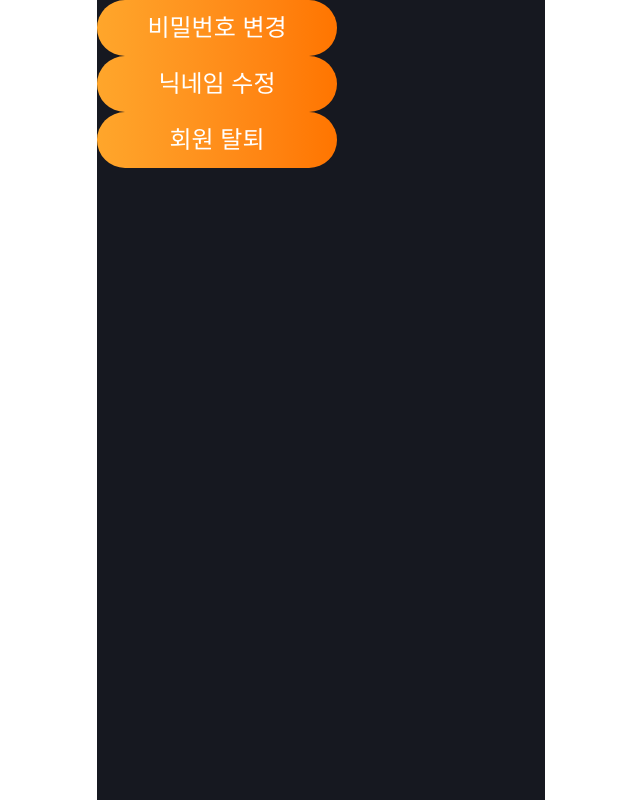
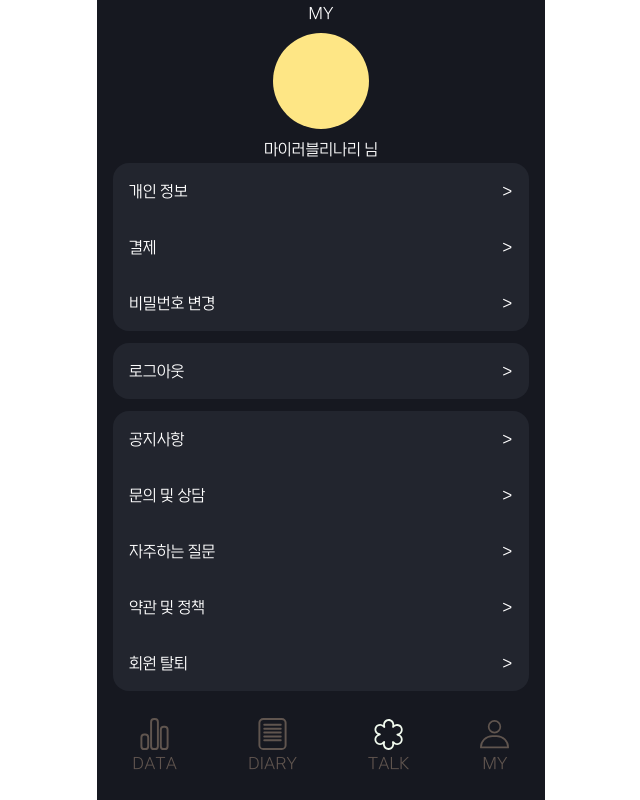
Before and after one commit to Nari-Natural-AI-for-Reflecting-Insight/Nari-Web, a React (Vite) app: page /my in a window 1280 px wide. Shown: the whole page, without its empty margins (319-959 px from the left). Built offline with nearby package versions, Linux system fonts and the light colour scheme; no server answers; a web font is replaced by a local one.

Commit message:
feat : my페이지 구현

```diff
--- /dev/null
+++ b/src/features/my/components/DeleteAccountModal.tsx
@@ -0,0 +1,61 @@
+import { Dispatch, SetStateAction } from 'react';
+import * as RadixDialog from '@radix-ui/react-dialog';
+import useDeleteAccountMutation from '@/features/my/hooks/useDeleteAccountMutation';
+
+type DeleteAccountModalProps = {
+  open: boolean;
+  onOpenChange: Dispatch<SetStateAction<boolean>>;
+};
+
+const DeleteAccountModal = ({
+  open,
+  onOpenChange,
+}: DeleteAccountModalProps) => {
+  const { mutate: deleteAccountMutate } = useDeleteAccountMutation();
+
+  return (
+    <RadixDialog.Root modal open={open} onOpenChange={onOpenChange}>
+      <RadixDialog.Portal>
+        <RadixDialog.Content className="max-w-md bg-[#161820] fixed left-1/2 top-0 -translate-x-1/2 h-full w-full">
+          <header className="flex text-white font-kbo text-2xl items-center h-15 justify-center">
+            <h1 className="">회원 탈퇴</h1>
+          </header>
+          <div className="text-white flex flex-col items-center h-full ">
+            <div className="grow-1 flex flex-col justify-end gap-5">
+              <img
+                className="w-[250px] h-[250px]"
+                src="public/images/nari-sad.svg"
+                alt="talk"
+              />
+              <p className="font-kbo text-2xl">탈퇴하기 전에 확인하세요!</p>
+              <p className="font-kbo text-center text-sm">
+                탈퇴를 하게되면 기존 기록이 다 사라져요.
+                <br /> 정말로 탈퇴 하시겠습니까?
+              </p>
+            </div>
+
+            <div className="flex flex-col grow-2 justify-center gap-12">
+              <button
+                className="text-2xl cursor-pointer"
+                onClick={() => onOpenChange(false)}
+              >
+                유지하기
+              </button>
+              <button
+                className="underline text-xs cursor-pointer"
+                onClick={() => {
+                  deleteAccountMutate();
+                }}
+              >
+                회원 탈퇴하기
+              </button>
+            </div>
+          </div>
+        </RadixDialog.Content>
+        <RadixDialog.Close />
+      </RadixDialog.Portal>
+    </RadixDialog.Root>
+  );
+};
+
+export default DeleteAccountModal;
--- a/src/features/my/components/NicknameChangeModal.tsx
+++ b/src/features/my/components/NicknameChangeModal.tsx
@@ -29,7 +29,7 @@ const NicknameChangeModal = ({
   return (
     <RadixDialog.Root modal open={open} onOpenChange={onOpenChange}>
       <RadixDialog.Portal>
-        <RadixDialog.Content className="fixed inset-0  bg-white">
+        <RadixDialog.Content className="">
           <RadixDialog.Title>닉네임 변경</RadixDialog.Title>
           <form
             onSubmit={handleSubmit(onSubmit)}
--- a/src/features/my/components/PasswordChangeModal.tsx
+++ b/src/features/my/components/PasswordChangeModal.tsx
@@ -34,18 +34,30 @@ const PasswordChangeModal = ({
   return (
     <RadixDialog.Root modal open={open} onOpenChange={onOpenChange}>
       <RadixDialog.Portal>
-        <RadixDialog.Content className="fixed inset-0  bg-white">
-          <RadixDialog.Title>비밀번호 변경</RadixDialog.Title>
+        <RadixDialog.Content className="max-w-md bg-[#161820] fixed left-1/2 top-0 -translate-x-1/2 h-full w-full">
+          <header className="flex text-white font-kbo text-2xl items-center h-15 px-5">
+            <span
+              className="grow-2 cursor-pointer"
+              onClick={() => onOpenChange(false)}
+            >
+              &lt;
+            </span>
+            <h1 className="grow-2">개인 정보</h1>
+          </header>
           <form
             onSubmit={handleSubmit(onSubmit)}
-            className="flex flex-col items-start"
+            className="flex flex-col h-full justify-around items-center px-5"
           >
+            <div className="flex flex-col bg-[#22252E] rounded-3xl w-full h-60 justify-center items-center gap-4">
               <Form.Field
                 control={control}
                 name="oldPassword"
                 render={({ field, formState }) => {
                   return (
-                  <>
+                    <div className="w-full flex flex-col items-center">
+                      <Form.Label className="text-white text-left w-full pl-9">
+                        기존 비밀번호
+                      </Form.Label>
                       <Form.Control
                         field={field}
                         placeholder="기존 비밀번호를 입력해주세요"
@@ -54,7 +66,7 @@ const PasswordChangeModal = ({
                       <Form.ErrorMessage
                         errorMessage={formState.errors.oldPassword?.message}
                       />
-                  </>
+                    </div>
                   );
                 }}
               />
@@ -63,7 +75,10 @@ const PasswordChangeModal = ({
                 name="newPassword"
                 render={({ field, formState }) => {
                   return (
-                  <>
+                    <div className="w-full flex flex-col items-center">
+                      <Form.Label className="text-white text-left w-full pl-9">
+                        신규 비밀번호
+                      </Form.Label>
                       <Form.Control
                         field={field}
                         placeholder="새로운 비밀번호를 입력해주세요"
@@ -72,11 +87,18 @@ const PasswordChangeModal = ({
                       <Form.ErrorMessage
                         errorMessage={formState.errors.newPassword?.message}
                       />
-                  </>
+                    </div>
                   );
                 }}
               />
-            <input type="submit" />
+            </div>
+
+            <button
+              type="submit"
+              className="text-white rounded-4xl bg-amber-500 w-64 text-2xl cursor-pointer h-14"
+            >
+              수정 완료
+            </button>
           </form>
         </RadixDialog.Content>
         <RadixDialog.Close />
--- a/src/pages/My.tsx
+++ b/src/pages/My.tsx
@@ -1,38 +1,80 @@
 import { useState } from 'react';
-import NicknameChangeModal from '@/features/my/components/NicknameChangeModal';
+import DeleteAccountModal from '@/features/my/components/DeleteAccountModal';
 import PasswordChangeModal from '@/features/my/components/PasswordChangeModal';
-import useDeleteAccountMutation from '@/features/my/hooks/useDeleteAccountMutation';
-import Button from '@/shared/components/Button';
-import Dialog from '@/shared/components/Dialog';
+import BottomNavigation from '@/shared/components/BottomNavigation';
+import { MenuListGroup } from '@/shared/components/MenuListGroup';
 
 const My = () => {
-  const [isDeleteOpen, setIsDeleteOpen] = useState(false);
-  const [isChangeNicknameOpen, setIsChangeNicknameOpen] = useState(false);
   const [isChangePasswordOpen, setIsChangePasswordOpen] = useState(false);
-  const { mutate: deleteAccountMutate } = useDeleteAccountMutation();
+  const [isDeleteAccountOpen, setIsDeleteAccountOpen] = useState(false);
+
+  const AdvancedMenuItems = [
+    {
+      label: '개인 정보',
+      onClick: () => console.log('개인 정보 클릭'),
+    },
+    {
+      label: '결제',
+      onClick: () => console.log('결제 클릭'),
+    },
+    {
+      label: '비밀번호 변경',
+      onClick: () => setIsChangePasswordOpen(true),
+    },
+  ];
+  const logoutMenuItems = [
+    {
+      label: '로그아웃',
+      onClick: () => console.log('개인 정보 클릭'),
+    },
+  ];
+
+  const basicMenuItems = [
+    {
+      label: '공지사항',
+      onClick: () => console.log('개인 정보 클릭'),
+    },
+    {
+      label: '문의 및 상담',
+      onClick: () => console.log('결제 클릭'),
+    },
+    {
+      label: '자주하는 질문',
+      onClick: () => console.log('비밀번호 변경 클릭'),
+    },
+    {
+      label: '약관 및 정책',
+      onClick: () => console.log('비밀번호 변경 클릭'),
+    },
+    {
+      label: '회원 탈퇴',
+      onClick: () => setIsDeleteAccountOpen(true),
+    },
+  ];
 
   return (
     <>
-      <Button onClick={() => setIsChangePasswordOpen(true)}>
-        비밀번호 변경
-      </Button>
-      <Button onClick={() => setIsChangeNicknameOpen(true)}>닉네임 수정</Button>
-      <Button onClick={() => setIsDeleteOpen(true)}>회원 탈퇴</Button>
-      <Dialog
-        description="정말로 탈퇴하시겠습니까?"
-        open={isDeleteOpen}
-        onOpenChange={setIsDeleteOpen}
-        onLeftButtonClick={() => {
-          deleteAccountMutate();
-        }}
-      />
-      <NicknameChangeModal
-        open={isChangeNicknameOpen}
-        onOpenChange={setIsChangeNicknameOpen}
-      />
+      <div className="text-white font-kbo flex flex-col h-full justify-evenly pb-[108px]">
+        <div className="flex flex-col items-center gap-2">
+          <h1>MY</h1>
+          <div className="w-[96px] h-[96px] rounded-full bg-amber-200" />
+          <span>마이러블리나리 님</span>
+        </div>
+        <div className="flex flex-col gap-3 px-4">
+          <MenuListGroup items={AdvancedMenuItems} />
+          <MenuListGroup items={logoutMenuItems} />
+          <MenuListGroup items={basicMenuItems} />
+        </div>
+        <BottomNavigation />
+      </div>
+
       <PasswordChangeModal
         open={isChangePasswordOpen}
         onOpenChange={setIsChangePasswordOpen}
+      />
+      <DeleteAccountModal
+        open={isDeleteAccountOpen}
+        onOpenChange={setIsDeleteAccountOpen}
       />
     </>
   );
--- /dev/null
+++ b/src/shared/components/BottomNavigation.tsx
@@ -0,0 +1,51 @@
+import { useNavigate } from 'react-router';
+
+const BottomNavigation = () => {
+  const navigation = useNavigate();
+  return (
+    <div className="w-full max-w-md h-[108px] flex justify-around absolute bottom-0">
+      <button
+        className="flex flex-col justify-center items-center cursor-pointer"
+        onClick={() => navigation('/data')}
+      >
+        <img
+          className="w-[29px] h-[33px]"
+          src="public/icons/data.svg"
+          alt="data"
+        />
+        <span className="text-[#60554F]">DATA</span>
+      </button>
+      <button
+        className="cursor-pointer flex flex-col justify-center items-center"
+        onClick={() => navigation('/diary')}
+      >
+        <img
+          className="w-[29px] h-[33px]"
+          src="public/icons/diary.svg"
+          alt="diary"
+        />
+        <span className="text-[#60554F]">DIARY</span>
+      </button>
+      <button
+        className="cursor-pointer flex flex-col justify-center items-center"
+        onClick={() => navigation('/talk')}
+      >
+        <img
+          className="w-[29px] h-[33px]"
+          src="public/icons/talk.svg"
+          alt="talk"
+        />
+        <span className="text-[#60554F]">TALK</span>
+      </button>
+      <button
+        className="flex flex-col cursor-pointer justify-center items-center"
+        onClick={() => navigation('/my')}
+      >
+        <img className="w-[29px] h-[33px]" src="public/icons/my.svg" alt="my" />
+        <span className="text-[#60554F]">MY</span>
+      </button>
+    </div>
+  );
+};
+
+export default BottomNavigation;
--- /dev/null
+++ b/src/shared/components/MenuListGroup.tsx
@@ -0,0 +1,38 @@
+interface MenuItem {
+  label: string;
+  onClick: () => void;
+}
+
+interface MenuListGroupProps {
+  items: MenuItem[];
+}
+
+export const MenuListGroup = ({ items }: MenuListGroupProps) => {
+  return (
+    <div>
+      {items.map((item, index) => {
+        const isOnlyOne = items.length === 1;
+        const isFirst = index === 0;
+        const isLast = index === items.length - 1;
+        const borderRadius = isOnlyOne
+          ? 'rounded-2xl'
+          : isFirst
+            ? 'rounded-t-2xl'
+            : isLast
+              ? 'rounded-b-2xl'
+              : '';
+
+        return (
+          <button
+            key={item.label}
+            onClick={item.onClick}
+            className={`flex w-full justify-between bg-[#22252E] items-center h-14 cursor-pointer p-4 ${borderRadius}`}
+          >
+            <span>{item.label}</span>
+            <span>&gt;</span>
+          </button>
+        );
+      })}
+    </div>
+  );
+};
--- a/src/shared/components/form/form.tsx
+++ b/src/shared/components/form/form.tsx
@@ -52,7 +52,7 @@ export const Label = (props: FormLabelProps) => {
   const { id } = useFormFieldContext();
 
   return (
-    <label htmlFor={id} {...restProps} className="text-sm">
+    <label htmlFor={id} {...restProps}>
       {children}
     </label>
   );
```
Lines whose indentation alone changed are shown as unchanged.
